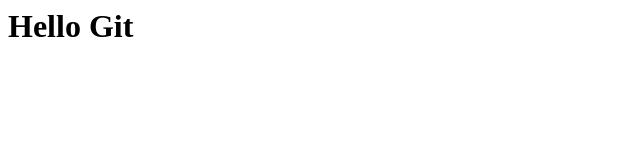
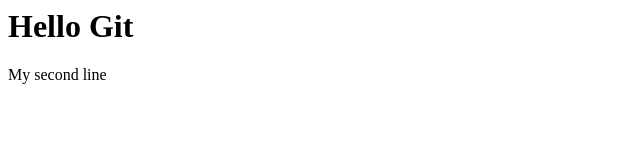
Before and after one commit to ashna-tech08/test-repo, a plain HTML site: page index.html in a window 1280 px wide. Shown: the full height of the page, 0-640 px from the left. Drawn offline with Linux system fonts and the light colour scheme.

Commit message:
second commit

```diff
--- a/index.html
+++ b/index.html
@@ -1 +1,2 @@
 <h1>Hello Git</h1>
+<p>My second line</p>
```
